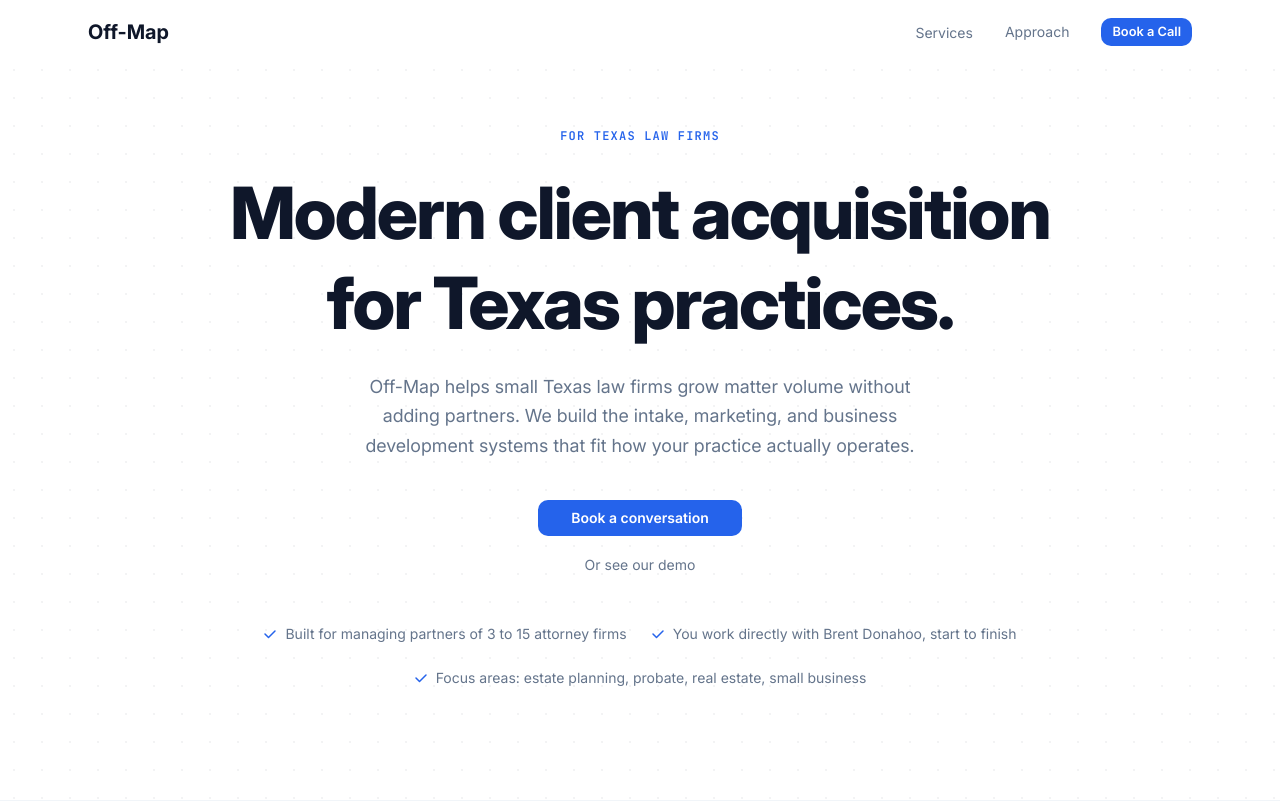
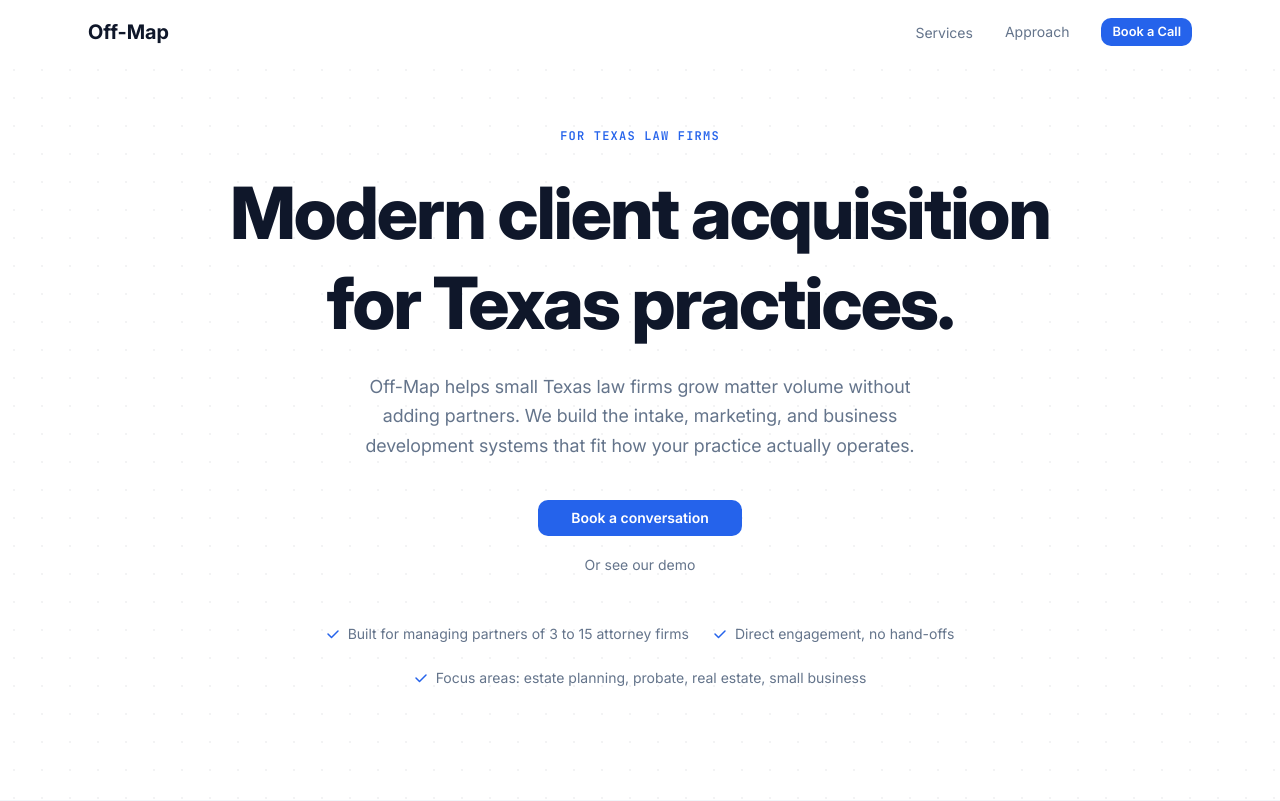
Before and after one commit to bcdonahoo/off-map-site, a Next.js app: page / in a window 1280 px wide. Shown: the top 801 px of the page. Built offline with nearby package versions, Linux system fonts and the light colour scheme; no server answers.

Commit message:
copy(hero): rewrite trust signal without name reference
Co-Authored-By: Claude Sonnet 4.6 <noreply@anthropic.com>

```diff
--- a/components/hero.tsx
+++ b/components/hero.tsx
@@ -76,7 +76,7 @@ export function Hero() {
         <div className="flex flex-wrap items-center justify-center gap-6">
           {[
             'Built for managing partners of 3 to 15 attorney firms',
-            'You work directly with Brent Donahoo, start to finish',
+            'Direct engagement, no hand-offs',
             'Focus areas: estate planning, probate, real estate, small business',
           ].map((signal) => (
             <div
```
